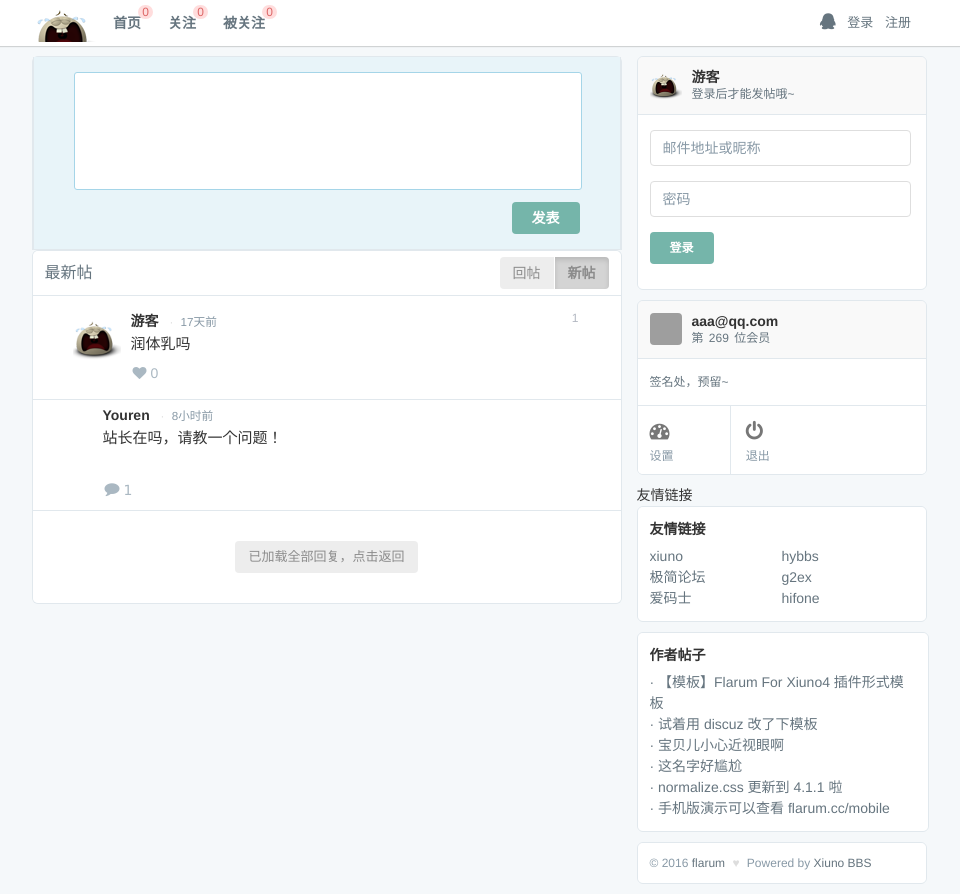
After one commit to sunwk/my_twitter, a Flask app: template templates/tweet_detail.html in a window 1280 px wide. The commit adds this page. Shown: the whole page, without its empty margins (161-1121 px from the left). Run offline with Flask 2, Linux system fonts and the light colour scheme; the template is opened without the code that fills it, so the values that code supplies are empty; some libraries are stand-ins or nearby versions; grey boxes are pictures that could not be loaded.

Commit message:
html页面采集要用的组件完成

```diff
--- a/routes/timeline.py
+++ b/routes/timeline.py
@@ -30,3 +30,8 @@ def tweet_view(user_id):
             return redirect(url_for('showpage.show_view'))
     else:
         return redirect(url_for('showpage.show_view'))
+
+
+@main.route('/test')
+def test_view():
+    return render_template('tweet_detail.html')
--- a/templates/showpage.html
+++ b/templates/showpage.html
@@ -104,7 +104,8 @@
                                 </div>
                             </li>
                         </ul>
-                        <a href="{{ url_for('timeline.tweet_view', user_id="1") }}" type="button" class="btn btn-default btn-lg">游客入口</a>
+                        <a href="{{ url_for('timeline.test_view') }}" type="button" class="btn btn-default btn-lg">游客入口</a>
+{#                        <a href="{{ url_for('timeline.tweet_view', user_id="1") }}" type="button" class="btn btn-default btn-lg">游客入口</a>#}
 {#                        <button type="button" class="btn btn-default btn-lg">#}
 {#                            游客入口#}
 {#                        </button>#}
--- /dev/null
+++ b/templates/tweet_detail.html
@@ -0,0 +1,455 @@
+{% extends'base.html' %}
+{% block head %}
+    <link rel="stylesheet" href="//cdn.bootcss.com/font-awesome/4.6.3/css/font-awesome.min.css">
+    <link rel="stylesheet" href="../static/css/twitter.css">
+    <link rel="stylesheet" href="../static/css/xiunoui.css">
+{% endblock %}
+{% block body %}
+    {{ super() }}
+
+    <div class="container">
+        <div class="content">
+            <div class="content-header" pid="764" id="firstpost">
+                <!-- <div class="tw-header-inner"> -->
+                <div class="reply-form fixed" id="post_create_dl">
+                    <div class="reply-inner clearfix">
+                        <form id="quick_post_form" action="post-create-105-quick.htm" method="post">
+                            <textarea class="input-body" name="message"></textarea>
+                            <!-- <div class="post-button-left">
+                                <a href="post-create-105.htm" target="_blank">编辑器</a>
+                            </div> -->
+                            <div class="post-button-right">
+                                <button class="Button Button--primary" type="submit" loading-text="正在提交...">
+                                    <span class="submit-button-text">发表</span>
+                                </button>
+                            </div>
+                        </form>
+                    </div>
+                </div>
+                <!-- </div> -->
+            </div>
+
+            <div class="content-header">
+                <div class="tw-header-inner">
+                    <h2>最新帖</h2>
+                    <div class="right ButtonGroup" id="threadlist_orderby" style="margin-top: -6px;">
+                        <a class="Button " href="index-lastpid.htm" nofollow="">回帖</a>
+                        <a class="Button active" href="index-tid.htm" nofollow="">新帖</a>
+                    </div>
+                </div>
+            </div>
+
+            <ol class="reply-items" id="postlist">
+                <li class="reply-item" pid="976">
+                    <div class="reply-content">
+                        <a href="#" class="item-user">
+                            <img class="item-avatar" src="{{ url_for('static', filename='img/01.png') }}" alt="游客"
+                                 width="48px"
+                                 height="48px">
+                            <strong class="item-nickname">游客</strong>
+                        </a>
+                        <small class="time">
+                            <span class="point" title="回复时间">·</span>
+                            17天前
+                        </small>
+                        <div class="right-text">
+                            <span class="floor">1</span>
+                        </div>
+                        <div class="item-message post" pid="976">
+                            润体乳吗
+                        </div>
+                        <div class="post-actions">
+                            <span class="like" title="0 喜欢">
+                                <i class="fa fa-heart" title="喜欢"></i>
+                                <span>0</span>
+                            </span>
+                        </div>
+                    </div>
+                </li>
+
+                <li class="stream-item">
+                    <div class="stream-content thread thread_agrees_0 " href="thread-142.htm" tid="142"
+                         last_date="1475474679">
+                        <a href="user-282.htm" class="item-user">
+                            <img class="item-avatar lazyload" data-src="upload/avatar/000/282.png?1475465054"
+                                 width="48px" height="48px" alt="Youren">
+                            <strong class="item-nickname">Youren </strong>
+                        </a>
+                        <small class="time" title="发帖时间">
+                            <span class="point">·</span>
+                            8小时前
+                        </small>
+                        <p class="item-message">
+                            站长在吗，请教一个问题！
+                        </p>
+                        <div class="item-picture">
+                            <img class="lazyload" data-src="upload/attach/20161003/282_S61003_2d11074235_1475465467.jpg">
+                        </div>
+                        <div class="post-actions">
+                            <a href="#" title="1 回复">
+                                <span class="web-icon icon-comment">
+                                    <i class="fa fa-comment" title="回复"></i>
+                                </span>
+                                <span class="replies">1</span>
+                            </a>
+{#                                <span class="like" title="0 喜欢">#}
+{#                                    <i class="fa fa-heart" title="喜欢"></i>#}
+{#                                    <span class="likes">0</span>#}
+{#                                </span>#}
+                        </div>
+                    </div>
+                </li>
+
+            </ol>
+
+            <div class="stream-footer">
+                <div class="stream-end-inner">
+                    <button class="Button win-back">已加载全部回复，点击返回</button>
+                </div>
+            </div>
+        </div>
+
+        <div class="dashboard">
+{#            登录框#}
+            <div class="mini-profile">
+                <div class="profile-summary">
+                    <div class="profile-content">
+                        <img src="{{ url_for('static', filename='img/01.png') }}">
+                        <b>游客</b>
+                        <small>登录后才能发帖哦~</small>
+                    </div>
+                </div>
+                <div class="profile-bottom">
+                    <div class="user-intro">
+                        <div class="signin-wrapper">
+                            <form class="signin" method="POST" id="login_form" action="user-login.htm">
+                                <fieldset>
+                                    <div class="field">
+                                        <input class="form-control" type="text" maxlength="26" name="account"
+                                               placeholder="邮件地址或昵称">
+                                    </div>
+                                    <div class="field">
+                                        <input class="form-control" type="password" maxlength="16" name="password"
+                                               placeholder="密码">
+                                    </div>
+                                </fieldset>
+                                <div class="clearfix">
+                                    <button type="submit" class="Button Button--primary" loading-text="正在登录...">
+                                        登录
+                                    </button>
+                                </div>
+                            </form>
+                        </div>
+                    </div>
+                </div>
+            </div>
+{#            登陆后#}
+            <div class="mini-profile">
+                <div class="profile-summary">
+                    <a href="my.htm">
+                        <div class="profile-content">
+                            <img src="static/avatar.png">
+                            <b>aaa@qq.com</b>
+                            <small>第 <em>269</em> 位会员</small>
+                        </div>
+                    </a>
+                </div>
+                <div class="profile-bottom">
+                    <div class="user-intro">
+                        签名处，预留~
+                    </div>
+                    <div class="profile-bottom">
+                        <a href="my.htm" class="notify-count">
+                            <i class="fa fa-tachometer"></i>设置
+                        </a>
+                                    <a href="user-logout.htm" class="balance-count">
+                            <i class="fa fa-power-off"></i>退出
+                        </a>
+                    </div>
+                </div>
+            </div>
+            友情链接
+            <div class="text-list">
+            <div class="text-inner">
+                <div class="text-module-header">
+                    <h3>友情链接</h3>
+                </div>
+                <ul class="text-items text-items2">
+                    <li><a href="http://www.xiuno.com" target="_blank">xiuno</a></li>
+                    <li><a href="http://bbs.hyyyp.com" target="_blank">hybbs</a></li>
+                    <li><a href="http://simpleforum.org" target="_blank">极简论坛</a></li>
+                    <li><a href="http://www.g2ex.com" target="_blank">g2ex</a></li>
+                    <li><a href="http://www.2ma4.com" target="_blank">爱码士</a></li>
+                    <li><a href="http://hifone.com" target="_blank">hifone</a></li>
+                </ul>
+                </div>
+            </div>
+
+            <div class="text-list fixed" style="width:290px;">
+                <div class="text-inner">
+                    <div class="text-module-header">
+                        <h3>作者帖子</h3>
+                    </div>
+                    <ul class="text-items">
+                        <li><a href="thread-139.htm" title="【模板】Flarum For Xiuno4 插件形式模板"> · 【模板】Flarum For Xiuno4
+                            插件形式模板</a></li>
+                        <li><a href="thread-121.htm" title="试着用 discuz 改了下模板"> · 试着用 discuz 改了下模板</a></li>
+                        <li><a href="thread-116.htm" title="宝贝儿小心近视眼啊"> · 宝贝儿小心近视眼啊</a></li>
+                        <li><a href="thread-115.htm" title="这名字好尴尬"> · 这名字好尴尬</a></li>
+                        <li><a href="thread-114.htm" title="normalize.css 更新到 4.1.1 啦"> · normalize.css 更新到 4.1.1 啦</a>
+                        </li>
+                        <li><a href="thread-113.htm" title="手机版演示可以查看 flarum.cc/mobile"> · 手机版演示可以查看
+                            flarum.cc/mobile</a></li>
+                    </ul>
+                </div>
+            </div>
+
+            <div class="site-footer">
+                <div class="footer-inner">
+                    <div class="footer-copyright">
+                        © 2016 <a href="http://flarum.cc/" target="_blank">flarum</a>
+                        <span class="point">♥</span> Powered by
+                        <a href="http://bbs.xiuno.com/" target="_blank">Xiuno BBS</a>
+                    </div>
+                </div>
+            </div>
+        </div>
+        <div class="clear"></div>
+    </div>
+
+    <!-- <script id="script_data">
+        var new_thread_days = 3;
+        var allowpost = 1;
+        var tid = 105;
+        var thread = {
+            "fid": "6",
+            "tid": "105",
+            "top": "0",
+            "uid": "1",
+            "subject": "界面比较清爽的类论坛网站",
+            "url_on": "0",
+            "create_date": "1466415041",
+            "last_date": "1473671004",
+            "views": "532",
+            "posts": "4",
+            "agrees": "1",
+            "images": "1",
+            "files": "0",
+            "mods": "0",
+            "closed": "0",
+            "firstpid": "764",
+            "lastuid": "1",
+            "lastpid": "1015",
+            "create_date_fmt": "2月前",
+            "last_date_fmt": "6小时前",
+            "username": "flarum",
+            "user_avatar_url": "upload/avatar/000/1.png?1466152566",
+            "forumname": "论坛",
+            "lastusername": "flarum",
+            "seo_url": "",
+            "url": "thread-105.htm",
+            "user_url": "user-1.htm",
+            "posts_class": "posts_0",
+            "agrees_class": "agrees_0",
+            "thread_class": "thread_agrees_0",
+            "top_class": ""
+        };
+    </script>
+    <script>
+        $(function () {
+            var jform = $('#login_form');
+            var jaccount = jform.find('input[name="account"]').focus();
+            var jpassword = jform.find('input[name="password"]');
+            var jsubmit = jform.find('button[type="submit"]');
+            jform.off('submit').on('submit', function () {
+                //jsubmit.off('click').on('click', function() {
+                if (!jaccount.val()) {
+                    jaccount.popover('请输入 Email').focus();
+                    return false;
+                } else if (!jpassword.val()) {
+                    jpassword.popover('请输入密码').focus();
+                    return false;
+                }
+
+                var postdata = "account=" + jaccount.val() + "&password=" + $.md5(jpassword.val());
+                jsubmit.button('loading');
+                $.xpost(jform.attr('action'), postdata, function (code, message) {
+                    if (code == 0) {
+                        jsubmit.button('登录成功');
+                        //$.pdata('user', user);
+                        $.pdata('myagreelist', message.myagreelist);
+                        // 服务端已经设置了 cookie
+                        //$.cookie('bbs_token', message.token);
+                        setTimeout(function () {
+                            window.location = './';
+                        }, 1000);
+                    } else if (code > 0) {
+                        if (code == 1) jaccount.popover(message).focus();
+                        if (code == 2) jpassword.popover(message).focus();
+                        jsubmit.button('reset');
+                    } else if (code < 0) {
+                        alert(message);
+                        jsubmit.button('reset');
+                    }
+                });
+                return false;
+            });
+        });
+    </script>
+    <div id="scroll_top" title="返回顶部"></div>
+
+    <script id="script_data">
+        // 全局的数据
+        var fid = 6;                  // 当前激活的 fid
+        var forumlist = {
+            "1": {
+                "fid": "1",
+                "name": "xiuno",
+                "rank": "9",
+                "threads": "109",
+                "todayposts": "0",
+                "todaythreads": "0",
+                "brief": "和大家分享小众程序吧！",
+                "accesson": "0",
+                "orderby": "0",
+                "create_date": "1473382803",
+                "icon": "1445419671",
+                "moduids": "71",
+                "seo_title": "轻论坛, 微社区, xiuno",
+                "seo_keywords": "轻论坛, 微社区, xiuno",
+                "create_date_fmt": "2016-9-9",
+                "icon_url": "upload/forum/1.png",
+                "accesslist": [],
+                "modlist": {
+                    "71": {
+                        "uid": "71",
+                        "gid": "4",
+                        "username": "Javon",
+                        "threads": "1",
+                        "posts": "0",
+                        "myagrees": "0",
+                        "agrees": "0",
+                        "last_agree_date": "0",
+                        "credits": "0",
+                        "golds": "0",
+                        "rmbs": "0",
+                        "create_date": "1453711525",
+                        "login_ip": "611197434",
+                        "login_date": "1453711525",
+                        "logins": "1",
+                        "avatar": "1453711525",
+                        "create_date_fmt": "2016-01-25",
+                        "login_ip_fmt": "36.110.33.250",
+                        "login_date_fmt": "2016-01-25",
+                        "groupname": "版主组",
+                        "avatar_url": "upload/avatar/000/71.png?1453711525",
+                        "online_status": 1
+                    }
+                },
+                "newtids": {"139": 1473606525, "6": 1473565365, "98": 1473564010}
+            },
+            "2": {
+                "fid": "2",
+                "name": "CMS",
+                "rank": "7",
+                "threads": "7",
+                "todayposts": "0",
+                "todaythreads": "0",
+                "brief": "",
+                "accesson": "0",
+                "orderby": "0",
+                "create_date": "1473382764",
+                "icon": "1445419699",
+                "moduids": "",
+                "seo_title": "cms,phpcms,开源cms",
+                "seo_keywords": "cms,phpcms,开源cms",
+                "create_date_fmt": "2016-9-9",
+                "icon_url": "upload/forum/2.png",
+                "accesslist": [],
+                "modlist": [],
+                "newtids": []
+            },
+            "4": {
+                "fid": "4",
+                "name": "框架",
+                "rank": "6",
+                "threads": "3",
+                "todayposts": "0",
+                "todaythreads": "0",
+                "brief": "",
+                "accesson": "0",
+                "orderby": "0",
+                "create_date": "1473382908",
+                "icon": "0",
+                "moduids": "",
+                "seo_title": "框架交流",
+                "seo_keywords": "框架,css框架,bootstrap,cutestrap,superui,nec,nej,快切,uikit,pure,mater",
+                "create_date_fmt": "2016-9-9",
+                "icon_url": "static/forum.png",
+                "accesslist": [],
+                "modlist": [],
+                "newtids": []
+            },
+            "3": {
+                "fid": "3",
+                "name": "聊天",
+                "rank": "5",
+                "threads": "15",
+                "todayposts": "0",
+                "todaythreads": "0",
+                "brief": "",
+                "accesson": "0",
+                "orderby": "0",
+                "create_date": "1463968316",
+                "icon": "0",
+                "moduids": "",
+                "seo_title": "",
+                "seo_keywords": "",
+                "create_date_fmt": "2016-5-23",
+                "icon_url": "static/forum.png",
+                "accesslist": [],
+                "modlist": [],
+                "newtids": []
+            },
+            "6": {
+                "fid": "6",
+                "name": "论坛",
+                "rank": "4",
+                "threads": "3",
+                "todayposts": "0",
+                "todaythreads": "0",
+                "brief": "",
+                "accesson": "0",
+                "orderby": "0",
+                "create_date": "1473382950",
+                "icon": "0",
+                "moduids": "",
+                "seo_title": "论坛程序交流分享",
+                "seo_keywords": "论坛,轻论坛,微论坛,xiuno,startbbs,flarum",
+                "create_date_fmt": "2016-9-9",
+                "icon_url": "static/forum.png",
+                "accesslist": [],
+                "modlist": [],
+                "newtids": {"105": 1473671004}
+            }
+        };     // 板块数据，包含 new_tids
+        var new_thread_days = 3;
+    </script> -->
+
+    <!-- <script src="xiunoui/zepto.js"></script>
+     -->
+    <!-- <script src="xiunoui/jquery-1.11.1.min.js"></script>
+    <script src="xiunoui/xiuno.js"></script>
+    <script src="xiunoui/dialog.js"></script>
+    <script src="xiunoui/md5.js"></script>
+    <script src="static/bbs.js"></script>
+    <script src="pc/view/pc.js"></script>
+    <script src="pc/view/js/baymax.js"></script>
+
+    <script>
+        render_header();
+        render_forumlist();
+    </script> -->
+
+
+{% endblock %}
```
